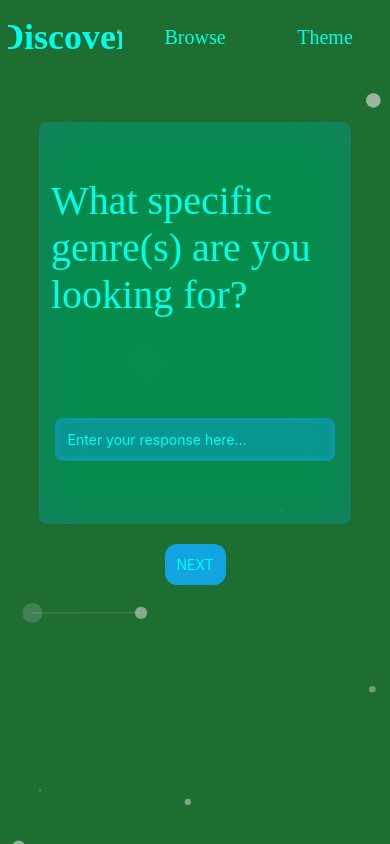
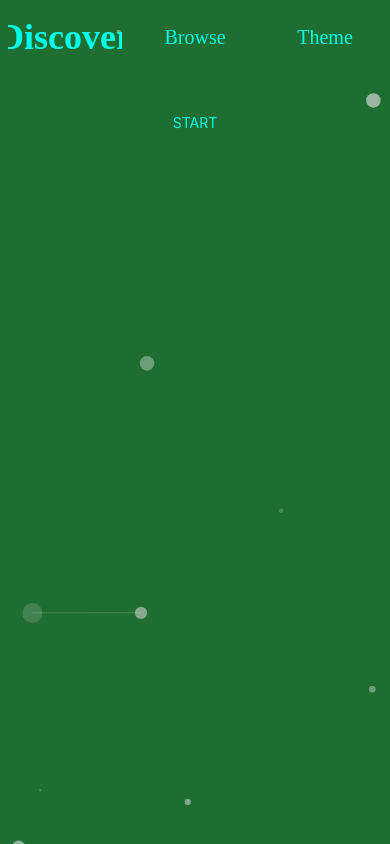
Before and after one commit to aloshon/theadvocator, a React Native app: screen / in a window 390 px wide. Built offline with nearby package versions, Linux system fonts and the light colour scheme.

Commit message:
update prompts to begin after push of start button

```diff
--- a/Prompts.tsx
+++ b/Prompts.tsx
@@ -5,6 +5,8 @@ import { useState, useEffect, useRef } from "react";
 import { Song } from "./CurrentComponent";
 import { Theme } from "./App";
 import { getFontSize } from './tools/FontSizes';
+import { Button } from 'react-native-elements';
+import { isStringLiteral } from 'typescript';
 
 export interface PromptsProps {
   setSongs: React.Dispatch<React.SetStateAction<Song[]>>
@@ -17,6 +19,7 @@ export const Prompts = ({setSongs, toggleThemes, currentTheme}: PromptsProps) =>
   // this for font sizes is fine just move to App file and export there
   const isPC = Platform.OS === "web" || "windows" || "macos";
   const [loading, setLoading] = useState<boolean>(false);
+  const [startPrompting, setStartPrompting] = useState<boolean>(false);
   const styles = StyleSheet.create({
     container: {
       flex: 1,
@@ -41,14 +44,13 @@ export const Prompts = ({setSongs, toggleThemes, currentTheme}: PromptsProps) =>
       height: "16vh",
     },
     promptsContainer: {
-      display: "flex",
       justifyContent: "space-around",
       alignItems: "center",
       borderRadius: 8,
       width: "80%",
       minHeight: isPC ? "50%" : "40%",
       margin: 8,
-      // padding: 4,
+      display: !startPrompting ? "none" : "flex",
       backgroundColor: currentTheme.secondaryTab,
       backdropFilter: "saturate(200%) blur(25px)",
     },
@@ -71,8 +73,8 @@ export const Prompts = ({setSongs, toggleThemes, currentTheme}: PromptsProps) =>
       boxSizing: "border-box",
       backgroundColor: currentTheme.secondaryTab,
       backdropFilter: "saturate(100%) blur(15px)",
-      display: "flex",
       alignItems: "center",
+      display: !startPrompting ? "none" : "flex",
     },
   });
 
@@ -135,6 +137,11 @@ export const Prompts = ({setSongs, toggleThemes, currentTheme}: PromptsProps) =>
 
   return (
     <View style={styles.container}>
+      <Text
+        style={{display: startPrompting ? "none" : "flex", color: currentTheme.fontColor}}
+        onPress={() => {setStartPrompting(true); setLoading(true);}}>
+          START
+      </Text>
       {loading ? <ActivityIndicator size="large" color={currentTheme.fontColor} />
        :<View style={styles.promptsContainer}>
           <Animated.View style={[{opacity: viewOpacity.current, top: viewYPosition}]}>
```
